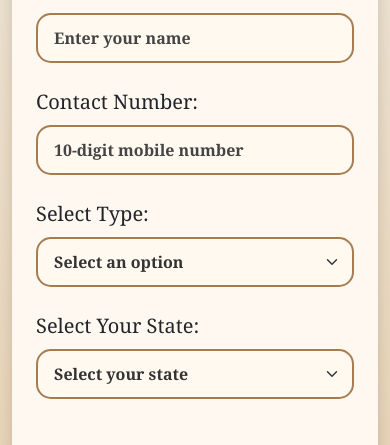
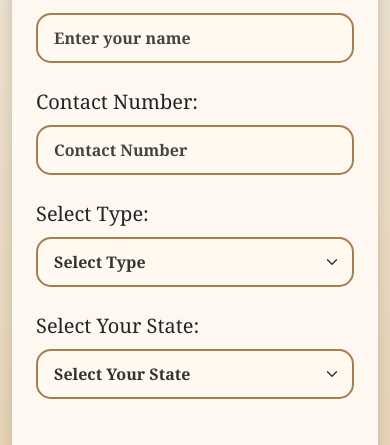
Before and after one commit to sumajaragala/WebProject, a plain HTML site: page services.html in a window 390 px wide. Shown: the part 7747-8192 px from the top of the page. Drawn offline with nearby package versions, Linux system fonts and the light colour scheme.

Commit message:
Update services.html

```diff
--- a/services.html
+++ b/services.html
@@ -920,26 +920,28 @@ img {
               <label for="name" class="form-label fs-5">Name:</label>
               <input type="text" class="form-control form-control-lg" id="name" name="name" required placeholder="Enter your name">
             </div>
-            <div class="mb-4 text-start fade-in delay-3">
+             <div class="mb-4 text-start fade-in delay-3">
               <label for="contact" class="form-label fs-5">Contact Number:</label>
-              <input type="tel" class="form-control form-control-lg" id="contact" name="contact" required placeholder="10-digit mobile number">
+             <input type="tel" class="form-control" id="popup-contact" placeholder="Contact Number"
+        pattern="[0-9]{10}" maxlength="10" required />
             </div>
             <div class="mb-4 text-start fade-in delay-4">
               <label for="type" class="form-label fs-5">Select Type:</label>
-              <select class="form-select form-select-lg" id="type" name="type" required>
-                <option selected disabled>Select an option</option>
-                <option value="sell">Sell Gold</option>
-                <option value="release">Release Pledged Gold</option>
-                <option value="enquiry">General Enquiry</option>
-              </select>
-            </div>
-            <div class="mb-5 text-start fade-in delay-5">
+             <select class="form-select" id="popup-type" required>
+        <option value="">Select Type</option>
+        <option>Buy Gold</option>
+        <option>Sell Gold</option>
+        <option>Repledge Gold</option>
+      </select>
+      </div>
+
+       <div class="mb-5 text-start fade-in delay-5">
               <label for="state" class="form-label fs-5">Select Your State:</label>
-              <select class="form-select form-select-lg" id="state" name="state" required>
-                <option selected disabled>Select your state</option>
-                <option value="karnataka">Karnataka</option>
-                <option value="tamilnadu">Tamil Nadu</option>
-              </select>
+      <select class="form-select" id="popup-state" required>
+        <option value="">Select Your State</option>
+        <option>Karnataka</option>
+        <option>Tamil Nadu</option>
+      </select>
             </div>
             <div class="fade-in delay-6">
               <button type="submit" class="btn btn-warning w-100 py-3 fs-5 fw-bold">SUBMIT</button>
@@ -1646,4 +1648,5 @@ img {
         <script src="https://cdn.jsdelivr.net/npm/bootstrap@5.3.7/dist/js/bootstrap.bundle.min.js"></script>
       </body>
 
+
 </html>
```
